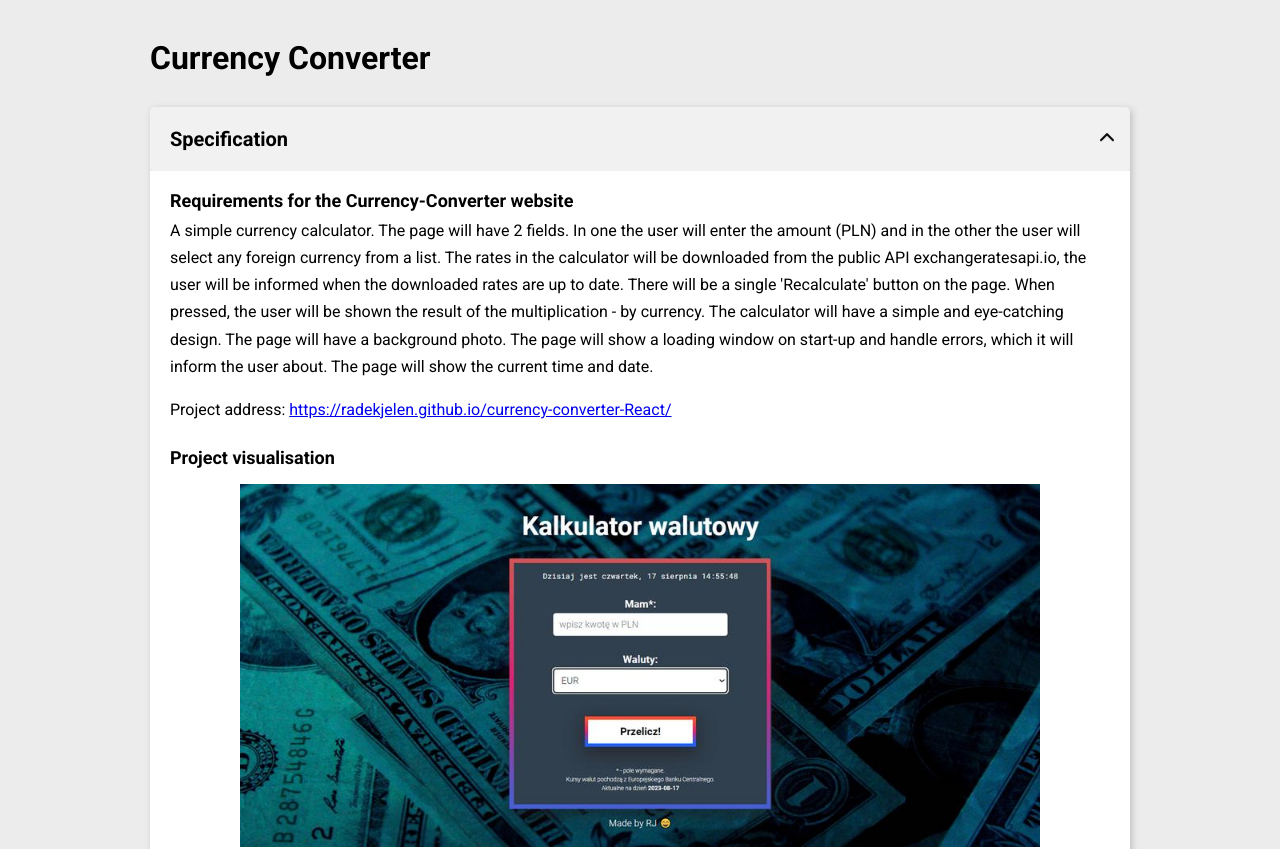
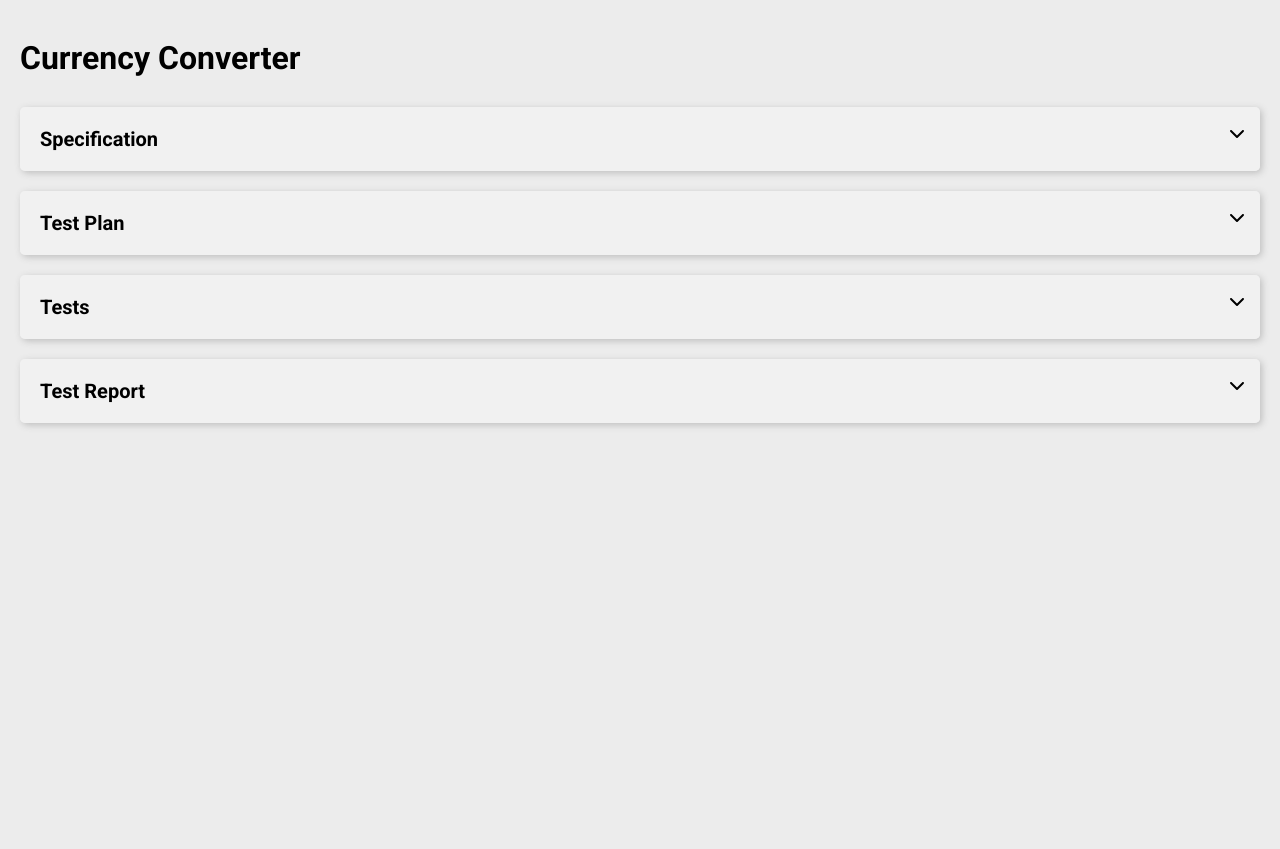
Before and after one commit to RadekJelen/tests-for-projects, a React (Create React App) app: page /#/currency-converter in a window 1280 px wide. Shown: the top 849 px of the page. After the commit the page ends 800 px from the top, so only its background shows below. Built offline with nearby package versions, Linux system fonts and the light colour scheme.

Commit message:
Improve styles for main container; collapse sections at the start

```diff
--- a/src/components/dropDown/DropDown.js
+++ b/src/components/dropDown/DropDown.js
@@ -1,8 +1,8 @@
 import './dropDown.css';
 import '../sections/section.css';
 
-export const DropDown = ({ open, name, nestingLevel, children }) => (
-  <details className="drop-down" open={open}>
+export const DropDown = ({ name, nestingLevel, children }) => (
+  <details className="drop-down">
     <summary className="drop-down__title-container">
       {nestingLevel === 1 && (<h2 className="drop-down__title">{name}</h2>)}
       {nestingLevel === 2 && (<h3 className="drop-down__title">{name}</h3>)}
--- a/src/index.css
+++ b/src/index.css
@@ -14,7 +14,7 @@ body {
 }
 
 .container {
-  max-width: 1000px;
+  max-width: 1400px;
   margin: 0 auto;
-  padding: 10px;
+  padding: 10px 20px;
 }
--- a/src/views/currencyConverter/CurrencyConverter.js
+++ b/src/views/currencyConverter/CurrencyConverter.js
@@ -7,7 +7,7 @@ import { Tests } from "../../components/sections/tests/Tests";
 export const CurrencyConverter = () => (
   <div className="container">
     <h1>Currency Converter</h1>
-    <DropDown open name={'Specification'} nestingLevel={1}>
+    <DropDown name={'Specification'} nestingLevel={1}>
       <Specification />
     </DropDown>
     <DropDown name={'Test Plan'} nestingLevel={1}>
```
